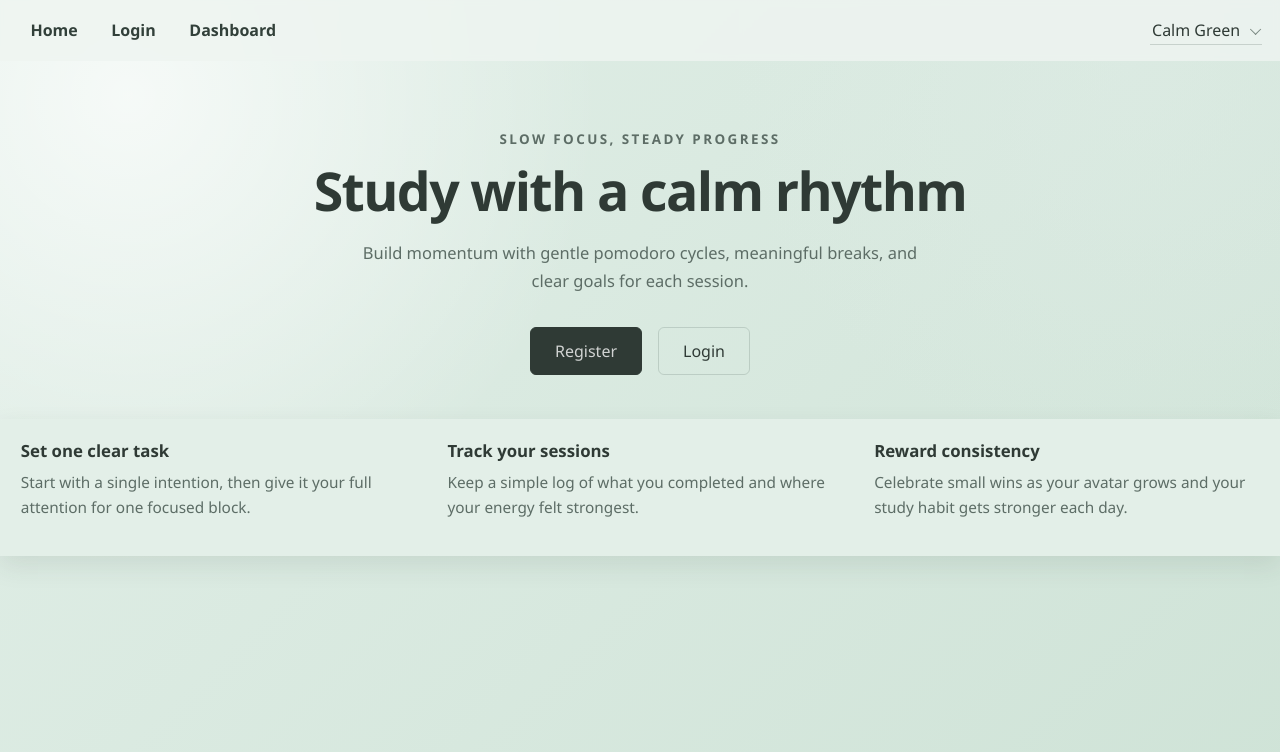
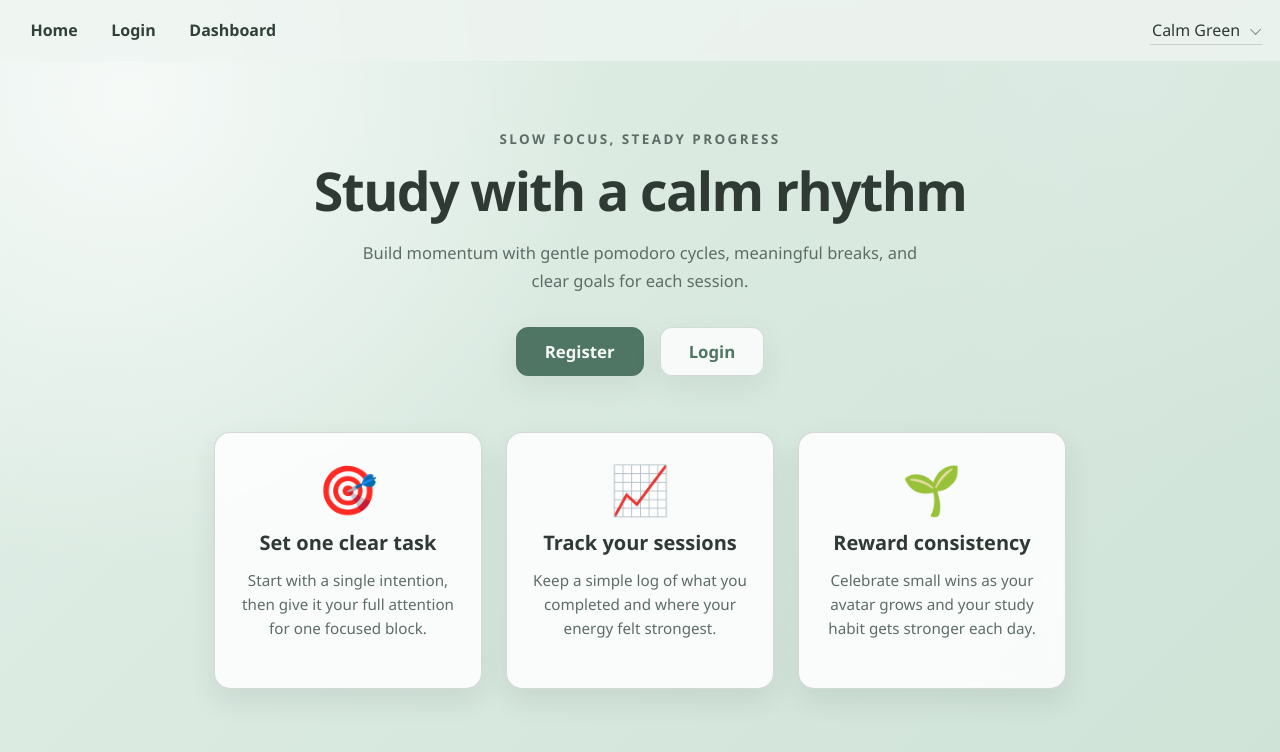
Before and after one commit to ann-johansson/PomodoroAvatarStudyApp-Fullstack, a React app in the folder Frontend/: page / in a window 1280 px wide. Shown: the top 752 px of the page. Built offline with nearby package versions, Linux system fonts and the light colour scheme; the HTML template or start-up script is replaced by a standard one.

Commit message:
Enhance Home page styling and add icons to action cards for improved visual appeal

```diff
--- a/Frontend/src/pages/Home.css
+++ b/Frontend/src/pages/Home.css
@@ -54,66 +54,83 @@
 
 .home-actions .btn {
   display: inline-block;
-  padding: 0.75rem 1.5rem;
-  border-radius: 6px;
-  font-size: 1rem;
-  font-weight: 500;
+  padding: 0.75rem 1.75rem;
+  border-radius: 12px;
+  font-size: 1.05rem;
+  font-weight: 600;
   text-decoration: none;
   transition: all 0.2s ease;
   cursor: pointer;
+  box-shadow: var(--shadow-soft);
 }
 
 .home-actions .btn-primary {
-  background-color: var(--home-text, #333);
-  color: var(--home-surface, #fff);
-  border: 1px solid var(--home-text, #333);
+  background-color: var(--color-primary);
+  color: var(--color-on-primary);
+  border: 1px solid var(--color-primary);
 }
 
 .home-actions .btn-primary:hover {
-  background-color: var(--home-muted, #555);
-  border-color: var(--home-muted, #555);
+  background-color: var(--color-primary-strong);
+  border-color: var(--color-primary-strong);
+  transform: translateY(-2px);
+  box-shadow: var(--shadow-card);
 }
 
 .home-actions .btn-secondary {
-  background-color: transparent;
-  color: var(--home-text, #333);
-  border: 1px solid var(--home-border, #ccc);
+  background-color: var(--color-surface);
+  color: var(--color-primary);
+  border: 1px solid var(--color-border);
 }
 
 .home-actions .btn-secondary:hover {
-  background-color: rgba(0, 0, 0, 0.05);
+  background-color: var(--color-background);
+  transform: translateY(-2px);
+  box-shadow: var(--shadow-card);
 }
 
 .home-cards {
-  margin: 2.8rem auto 0;
-  width: 100%;
+  margin: 3.5rem auto 0;
+  max-width: 900px;
+  padding: 0 1.5rem;
   display: grid;
   grid-template-columns: repeat(3, minmax(0, 1fr));
-  gap: 0;
-  border-radius: 0;
-  background: color-mix(in srgb, white 42%, var(--home-bg-soft) 58%);
-  box-shadow: 0 10px 24px color-mix(in srgb, var(--home-text) 10%, transparent);
+  gap: 1.5rem;
 }
 
 .home-card {
-  padding: 1.25rem 1.3rem;
-  text-align: left;
-  border-right: 0;
-  background: transparent;
-  backdrop-filter: blur(1px);
+  padding: 2rem 1.5rem;
+  text-align: center;
+  background: var(--color-surface-strong);
+  border: 1px solid var(--color-border-strong);
+  border-radius: 16px;
+  box-shadow: var(--shadow-card);
+  backdrop-filter: blur(10px);
+  transition: transform 0.2s ease, box-shadow 0.2s ease;
+}
+
+.home-card:hover {
+  transform: translateY(-5px);
+  box-shadow: var(--shadow-elevated);
+}
+
+.home-card-icon {
+  font-size: 3rem;
+  margin-bottom: 1rem;
+  line-height: 1;
 }
 
 .home-card h2 {
   margin: 0;
-  font-size: 1.05rem;
-  color: var(--home-text);
+  font-size: 1.25rem;
+  color: var(--color-text);
 }
 
 .home-card p {
-  margin-top: 0.55rem;
-  font-size: 0.96rem;
-  line-height: 1.62;
-  color: var(--home-muted);
+  margin-top: 0.75rem;
+  font-size: 0.95rem;
+  line-height: 1.6;
+  color: var(--color-muted);
 }
 
 @media (max-width: 860px) {
@@ -127,12 +144,10 @@
 
   .home-cards {
     grid-template-columns: 1fr;
-    border-radius: 0;
+    gap: 1.5rem;
   }
 
   .home-card {
-    padding: 1rem;
-    border-right: 0;
-    border-bottom: 0;
+    padding: 2rem;
   }
 }
--- a/Frontend/src/pages/Home.jsx
+++ b/Frontend/src/pages/Home.jsx
@@ -19,6 +19,7 @@ export default function Home() {
 
       <section className="home-cards" aria-label="How it works">
         <article className="home-card">
+          <div className="home-card-icon">🎯</div>
           <h2>Set one clear task</h2>
           <p>
             Start with a single intention, then give it your full attention for
@@ -27,6 +28,7 @@ export default function Home() {
         </article>
 
         <article className="home-card">
+          <div className="home-card-icon">📈</div>
           <h2>Track your sessions</h2>
           <p>
             Keep a simple log of what you completed and where your energy felt
@@ -35,6 +37,7 @@ export default function Home() {
         </article>
 
         <article className="home-card">
+          <div className="home-card-icon">🌱</div>
           <h2>Reward consistency</h2>
           <p>
             Celebrate small wins as your avatar grows and your study habit gets
```
